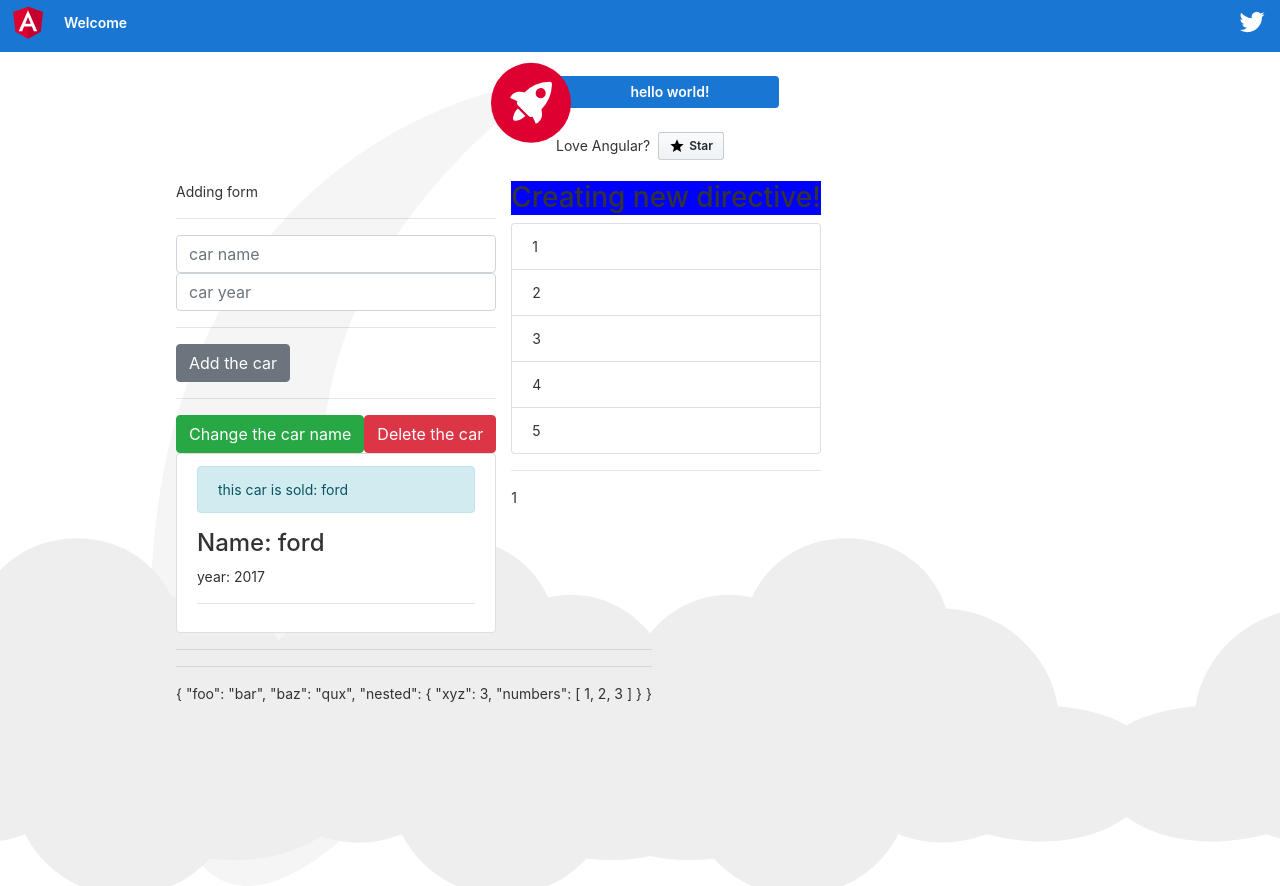
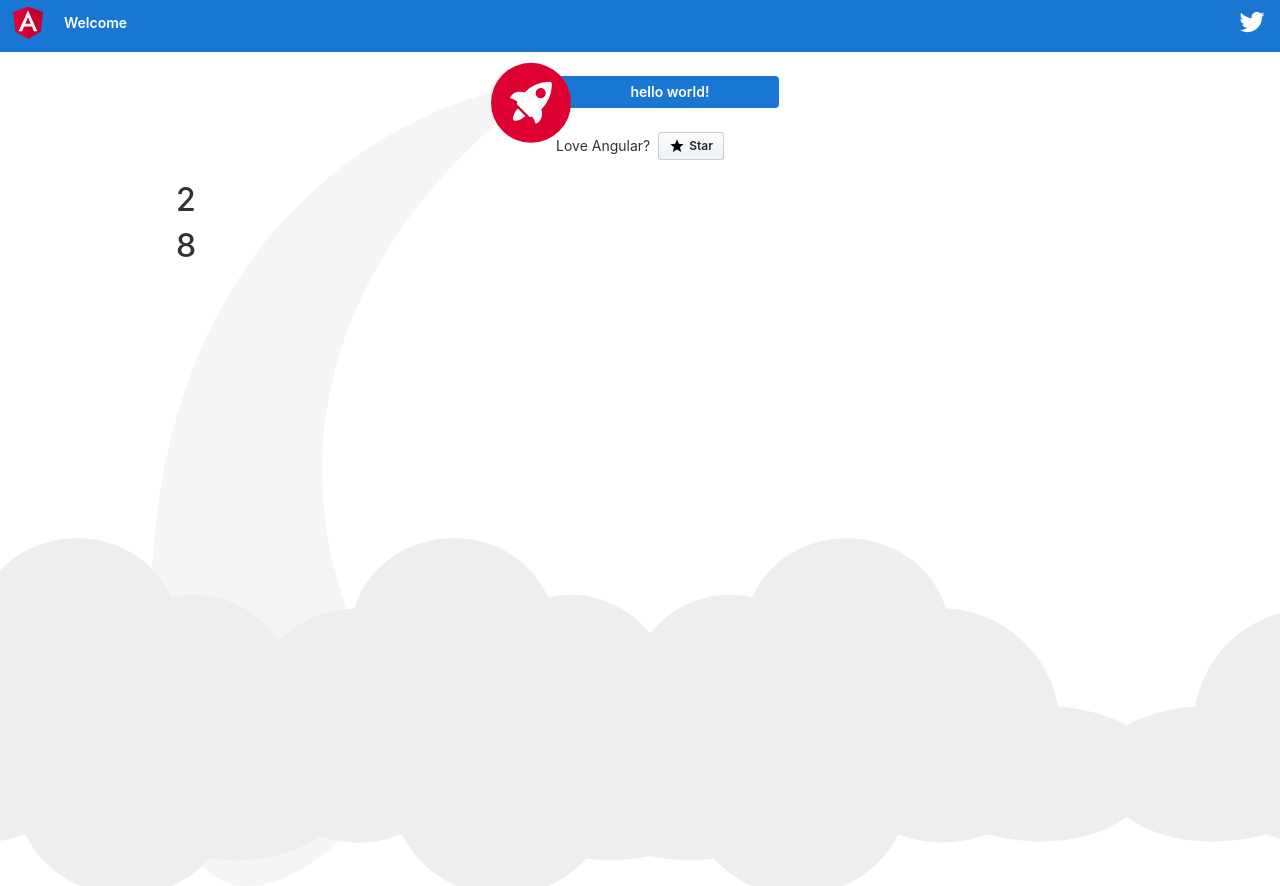
Before and after one commit to katerynabugaieva/angular-sandbox, an Angular app: page / in a window 1280 px wide. Built offline with nearby package versions, Linux system fonts and the light colour scheme.

Commit message:
creating pipe

```diff
--- a/src/app/app.component.html
+++ b/src/app/app.component.html
@@ -435,13 +435,16 @@
   <div class="container">
     <div class="row">
       <div class="col-xs-12">
-        <app-cars></app-cars>
+        <!-- <app-cars></app-cars> -->
       </div>
       <div class="col-xs-12">
-        <app-create-directive></app-create-directive>
+        <!-- <app-create-directive></app-create-directive>-->
       </div>
       <div class="col-xs-12">
-        <app-pipes></app-pipes>
+        <!--  <app-pipes></app-pipes> -->
+      </div>
+      <div>
+        <app-create-pipes></app-create-pipes>
       </div>
     </div>
   </div>
--- /dev/null
+++ b/src/app/create-pipes/create-pipes.component.html
@@ -0,0 +1,4 @@
+<div>
+  <h2>{{ num }}</h2>
+  <h2>{{ num | appPow: 3 }}</h2>
+</div>
--- /dev/null
+++ b/src/app/create-pipes/create-pipes.component.ts
@@ -0,0 +1,10 @@
+import { Component } from "@angular/core";
+
+@Component({
+  selector: "app-create-pipes",
+  templateUrl: "./create-pipes.component.html",
+  styleUrls: ["./create-pipes.component.css"]
+})
+export class CreatePipesComponent {
+  num = 2;
+}
--- /dev/null
+++ b/src/app/create-pipes/pow.pipe.ts
@@ -0,0 +1,9 @@
+import { Pipe, PipeTransform } from "@angular/core";
+@Pipe({
+  name: "appPow"
+})
+export class PowPipe implements PipeTransform {
+  transform(value: any, powNumber: number = 1) {
+    return Math.pow(value, powNumber);
+  }
+}
```
Also changed, not shown: src/app/app.module.ts (+6 -2 lines), src/app/create-pipes/create-pipes.component.css (added).
